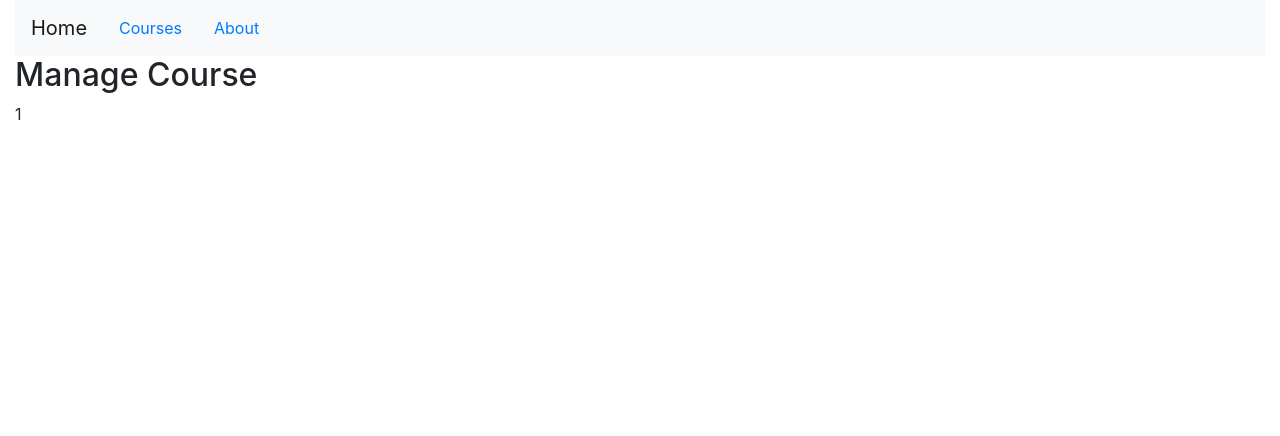
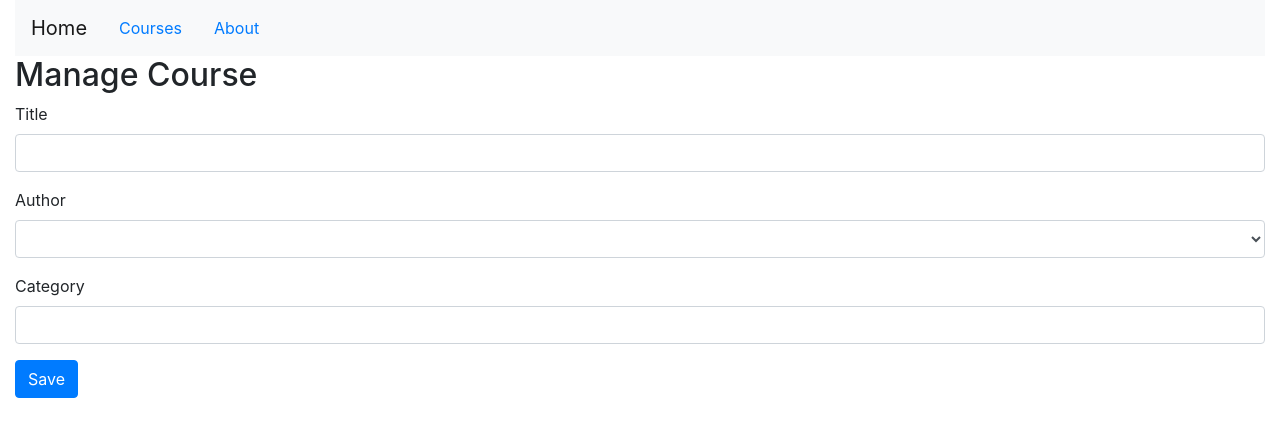
Before and after one commit to AbiFranklin/CourseManagementApp01, a React (Create React App) app: page /course/1 in a window 1280 px wide. Shown: the top 436 px of the page. Built offline with nearby package versions, Linux system fonts and the light colour scheme; no server answers.

Commit message:
Working on course form

```diff
--- /dev/null
+++ b/src/CourseForm.js
@@ -0,0 +1,50 @@
+import React, { useState } from "react";
+
+function CourseForm(props) {
+
+
+  return (
+    <form>
+      <div className="form-group">
+        <label htmlFor="title">Title</label>
+        <div className="field">
+          <input
+            id="title"
+            type="text"
+            name="title"
+            className="form-control"
+            value={props.course.title}
+          />
+        </div>
+      </div>
+
+      <div className="form-group">
+        <label htmlFor="author">Author</label>
+        <div className="field">
+          <select id="author" name="authorId" value={props.course.authorId || ""} className="form-control">
+            <option value="" />
+            <option value="1">Cory House</option>
+            <option value="2">Scott Allen</option>
+          </select>
+        </div>
+      </div>
+
+      <div className="form-group">
+        <label htmlFor="category">Category</label>
+        <div className="field">
+          <input
+            type="text"
+            id="category"
+            name="category"
+            className="form-control"
+            value={props.course.category}
+          />
+        </div>
+      </div>
+
+      <input type="submit" value="Save" className="btn btn-primary" />
+    </form>
+  );
+}
+
+export default CourseForm;
--- a/src/components/App.js
+++ b/src/components/App.js
@@ -16,6 +16,7 @@
         <Route path="/about" component={AboutPage} />
         <Route path="/courses" component={CoursesPage} />
         <Route path="/course/:slug" component={ManageCoursePage} />
+        <Route path="/course" component={ManageCoursePage} />
         <Redirect from="/about-page" to="/about" />
         <Route component={PageNotFound} />
       </Switch>
--- a/src/components/CoursesPage.js
+++ b/src/components/CoursesPage.js
@@ -2,6 +2,7 @@
 import { getCourses } from "../api/courseApi";
 import { getAuthors } from "../api/authorApi";
 import CourseList from "./CourseList";
+import { Link } from "react-router-dom";
 
 const CoursesPage = () => {
   const [courses, setCourses] = useState([]);
@@ -19,6 +20,9 @@
   return (
     <>
       <h2>Courses</h2>
+      <Link className="btn btn-primary" to="/course">
+          Add Course
+      </Link>
       <CourseList courses={courses} authors={authors} />
     </>
   );
--- a/src/components/ManageCoursePage.js
+++ b/src/components/ManageCoursePage.js
@@ -1,12 +1,20 @@
-import React from "react";
+import React, { useState } from "react";
 import { Prompt } from "react-router-dom";
+import CourseForm from "../CourseForm";
 
 const ManageCoursePage = props => {
+  const [course, setCourse] = useState({
+    id: null,
+    slug: "",
+    title: "",
+    authorId: null,
+    category: ""
+  });
+
   return (
     <>
       <h2>Manage Course</h2>
-      <Prompt when={true} message="Are you sure you want to leave?" />
-      {props.match.params.slug}
+      <CourseForm course={course} />
     </>
   );
 };
```
